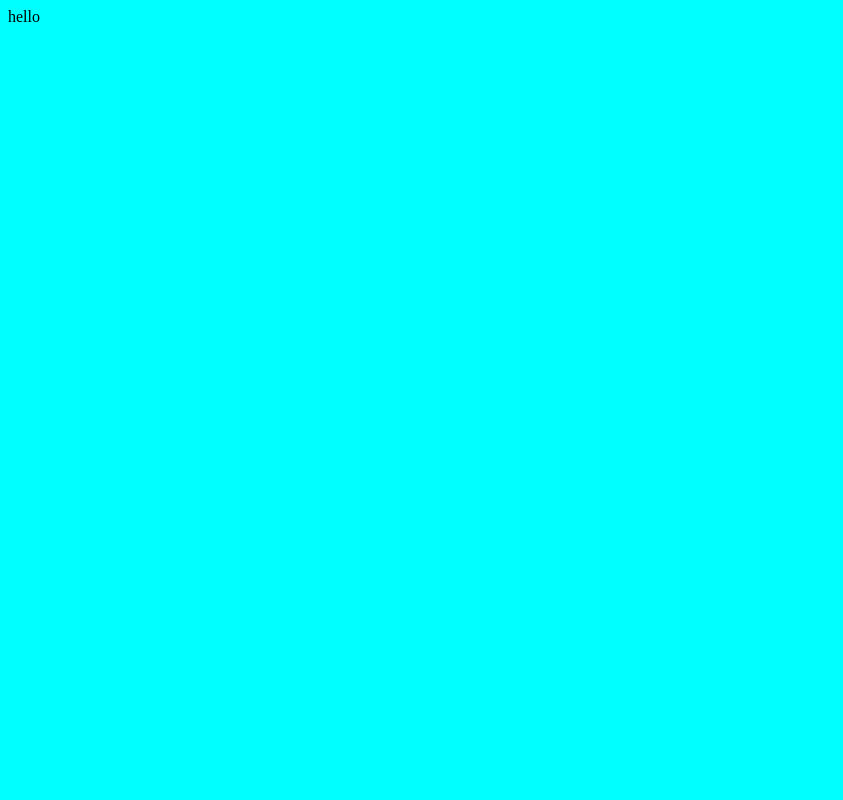
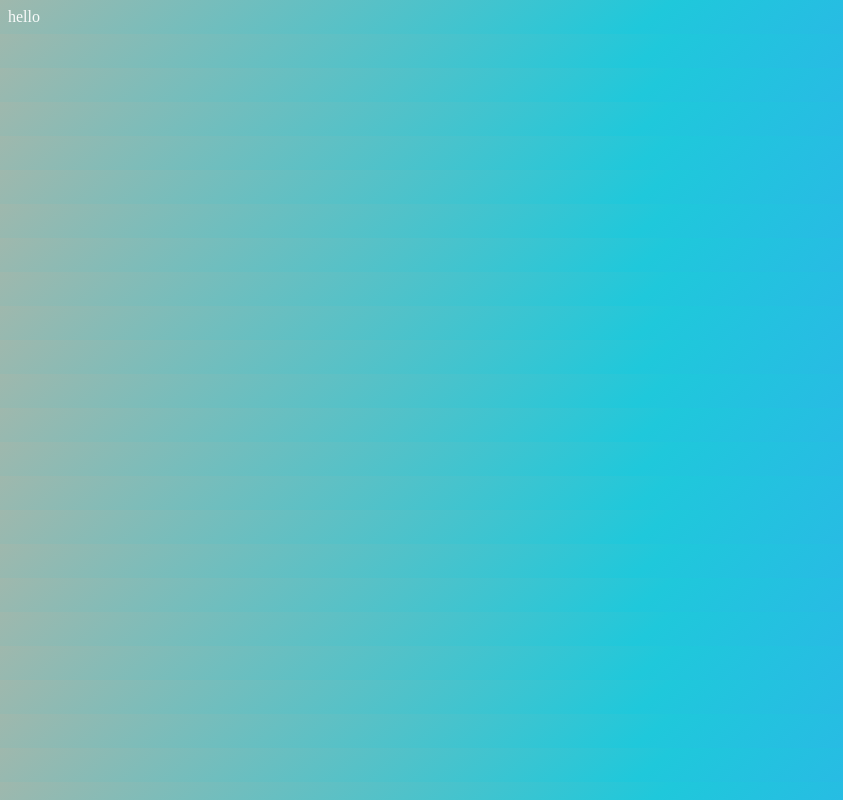
Before and after one commit to rohitkmr/gitlearning, a plain HTML site: page client/index.html in a window 1280 px wide. Shown: the whole page, without its empty margins (0-843 px from the left). Drawn offline with Linux system fonts and the light colour scheme.

Commit message:
added gradiant css

```diff
--- a/client/style.css
+++ b/client/style.css
@@ -1,3 +1,6 @@
 body{
-    background-color: aqua;
+    background-color: #1fc8db;
+    background-image: linear-gradient(141deg, #9fb8ad 0%, #1fc8db 51%, #2cb5e8 75%);
+    color: white;
+    opacity: 0.95;
 }
```
